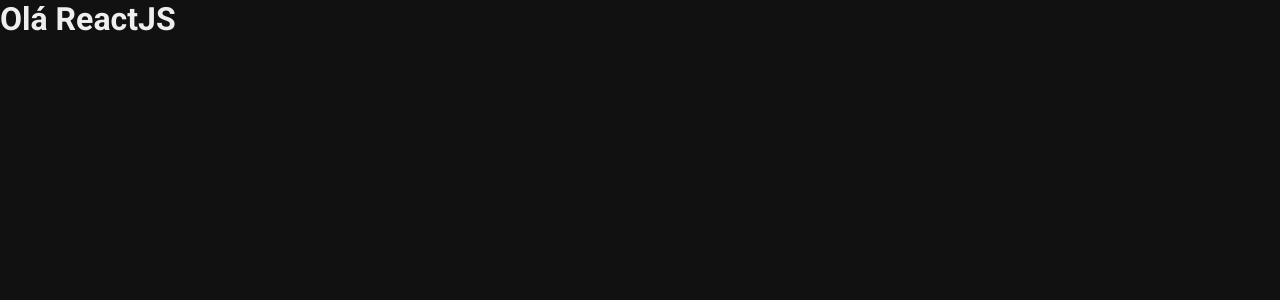
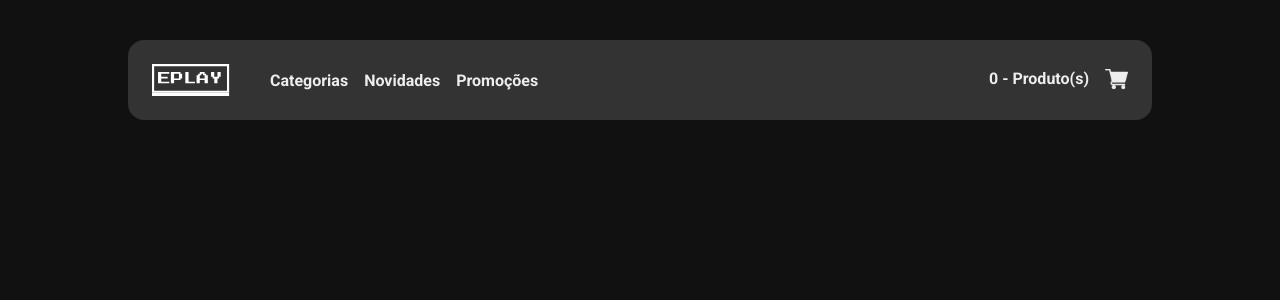
Before and after one commit to guicamargo19/eplay-games, a React (Create React App) app: page / in a window 1280 px wide. Shown: the top 300 px of the page. Built offline with nearby package versions, Linux system fonts and the light colour scheme.

Commit message:
Finalizado Cabeçalho

```diff
--- a/src/App.tsx
+++ b/src/App.tsx
@@ -1,12 +1,13 @@
-import { GlobalStyle } from './styles'
+import Header from './components/Header'
+import { Container, GlobalStyle } from './styles'
 
 function App() {
   return (
     <>
       <GlobalStyle />
-      <div>
-        <h1>Olá ReactJS</h1>
-      </div>
+      <Container>
+        <Header />
+      </Container>
     </>
   )
 }
--- /dev/null
+++ b/src/components/Header/index.tsx
@@ -0,0 +1,30 @@
+import { HeaderBar, LinkCart, LinkItem, Links } from './styles'
+import logo from '../../assets/logo.svg'
+import carrinho from '../../assets/carrinho.svg'
+
+const Header = () => (
+  <HeaderBar>
+    <div>
+      <img src={logo} alt="Logo EPlay" />
+      <nav>
+        <Links>
+          <LinkItem>
+            <a href="">Categorias</a>
+          </LinkItem>
+          <LinkItem>
+            <a href="">Novidades</a>
+          </LinkItem>
+          <LinkItem>
+            <a href="">Promoções</a>
+          </LinkItem>
+        </Links>
+      </nav>
+    </div>
+    <LinkCart href="#">
+      0 - Produto(s)
+      <img src={carrinho} alt="Carrinho de compras" />
+    </LinkCart>
+  </HeaderBar>
+)
+
+export default Header
--- /dev/null
+++ b/src/components/Header/styles.ts
@@ -0,0 +1,40 @@
+import styled from 'styled-components'
+import { Colors } from '../../styles'
+
+export const HeaderBar = styled.header`
+  background-color: ${Colors.grayColor};
+  padding: 24px;
+  border-radius: 16px;
+  margin-bottom: 80px;
+  display: flex;
+  align-items: center;
+  justify-content: space-between;
+
+  a {
+    color: ${Colors.whiteColor};
+    font-weight: bold;
+    text-decoration: none;
+  }
+
+  div {
+    display: flex;
+    align-items: center;
+  }
+`
+
+export const Links = styled.ul`
+  display: flex;
+  margin-left: 40px;
+`
+
+export const LinkItem = styled.li`
+  margin-right: 16px;
+`
+
+export const LinkCart = styled.a`
+  display: flex;
+
+  img {
+    margin-left: 16px;
+  }
+`
--- a/src/styles.ts
+++ b/src/styles.ts
@@ -1,4 +1,4 @@
-import { createGlobalStyle } from 'styled-components'
+import styled, { createGlobalStyle } from 'styled-components'
 
 export const Colors = {
   blackColor: '#111111',
@@ -18,6 +18,12 @@
 
 body {
   background-color: ${Colors.blackColor};
-  color: ${Colors.whiteColor};
+  padding-top: 40px;
 }
 `
+
+export const Container = styled.div`
+  max-width: 1024px;
+  width: 100%;
+  margin: 0 auto;
+`
```
